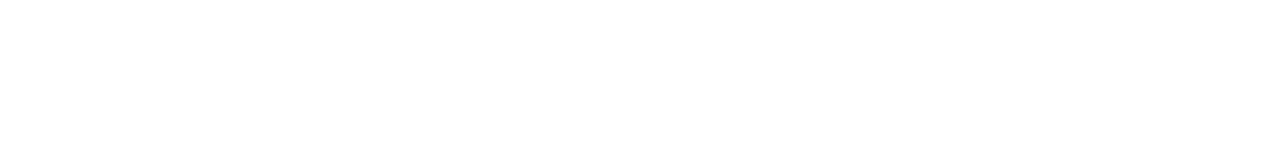
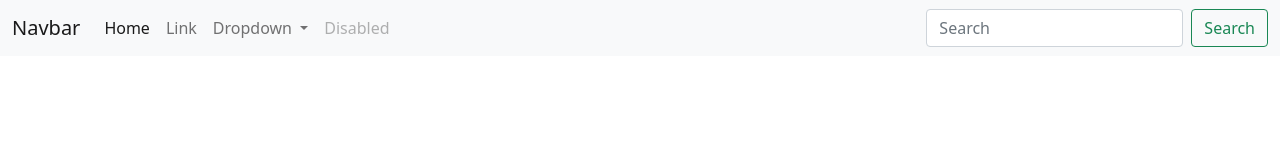
Before and after one commit to DrummyG/git-prova, a plain HTML site: page index.html in a window 1280 px wide. Drawn offline with nearby package versions, Linux system fonts and the light colour scheme.

Commit message:
add header

```diff
--- a/index.html
+++ b/index.html
@@ -4,9 +4,47 @@
     <meta charset="UTF-8">
     <meta http-equiv="X-UA-Compatible" content="IE=edge">
     <meta name="viewport" content="width=device-width, initial-scale=1.0">
+    <link href="https://cdn.jsdelivr.net/npm/bootstrap@5.0.2/dist/css/bootstrap.min.css" rel="stylesheet" integrity="sha384-EVSTQN3/azprG1Anm3QDgpJLIm9Nao0Yz1ztcQTwFspd3yD65VohhpuuCOmLASjC" crossorigin="anonymous">
     <title>Document</title>
 </head>
 <body>
-
+    <header>
+        <nav class="navbar navbar-expand-lg navbar-light bg-light">
+            <div class="container-fluid">
+              <a class="navbar-brand" href="#">Navbar</a>
+              <button class="navbar-toggler" type="button" data-bs-toggle="collapse" data-bs-target="#navbarSupportedContent" aria-controls="navbarSupportedContent" aria-expanded="false" aria-label="Toggle navigation">
+                <span class="navbar-toggler-icon"></span>
+              </button>
+              <div class="collapse navbar-collapse" id="navbarSupportedContent">
+                <ul class="navbar-nav me-auto mb-2 mb-lg-0">
+                  <li class="nav-item">
+                    <a class="nav-link active" aria-current="page" href="#">Home</a>
+                  </li>
+                  <li class="nav-item">
+                    <a class="nav-link" href="#">Link</a>
+                  </li>
+                  <li class="nav-item dropdown">
+                    <a class="nav-link dropdown-toggle" href="#" id="navbarDropdown" role="button" data-bs-toggle="dropdown" aria-expanded="false">
+                      Dropdown
+                    </a>
+                    <ul class="dropdown-menu" aria-labelledby="navbarDropdown">
+                      <li><a class="dropdown-item" href="#">Action</a></li>
+                      <li><a class="dropdown-item" href="#">Another action</a></li>
+                      <li><hr class="dropdown-divider"></li>
+                      <li><a class="dropdown-item" href="#">Something else here</a></li>
+                    </ul>
+                  </li>
+                  <li class="nav-item">
+                    <a class="nav-link disabled" href="#" tabindex="-1" aria-disabled="true">Disabled</a>
+                  </li>
+                </ul>
+                <form class="d-flex">
+                  <input class="form-control me-2" type="search" placeholder="Search" aria-label="Search">
+                  <button class="btn btn-outline-success" type="submit">Search</button>
+                </form>
+              </div>
+            </div>
+          </nav>
+    </header>
 </body>
 </html>
```
